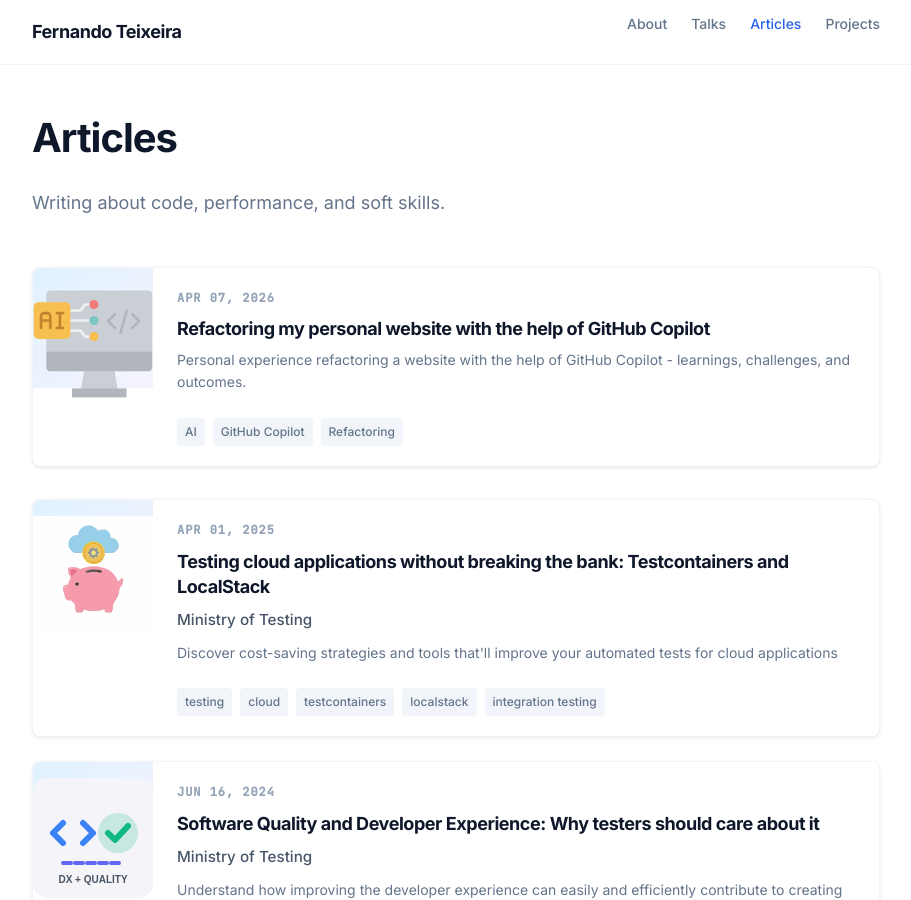
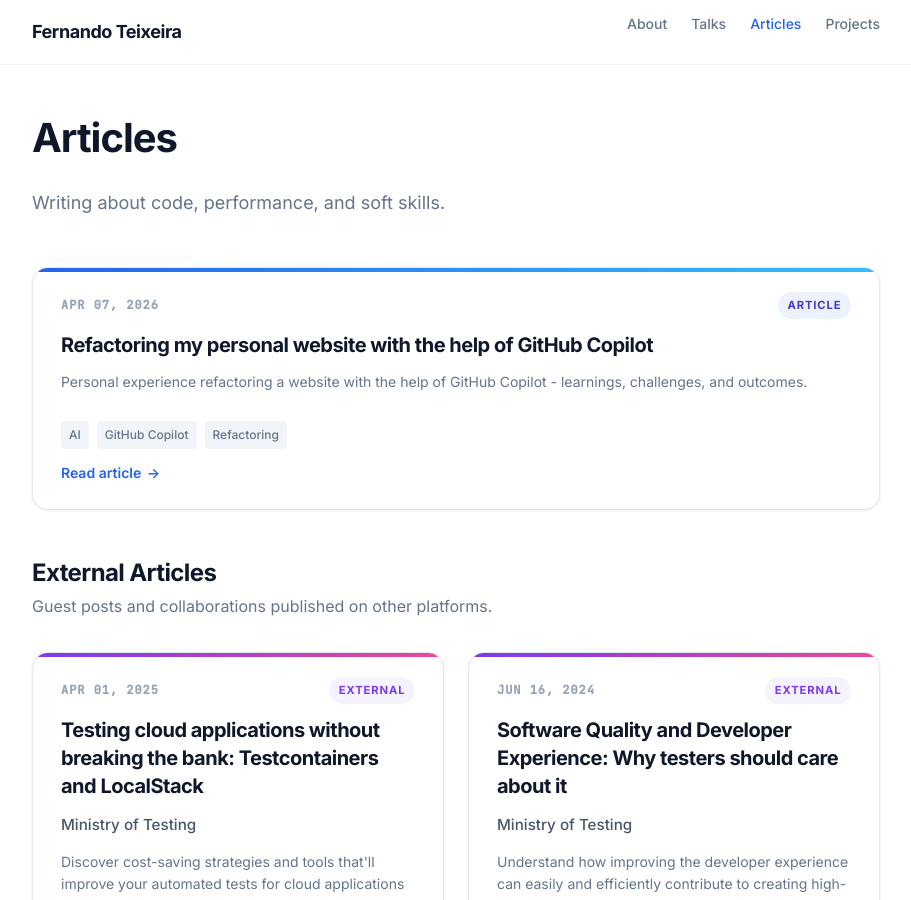
Before and after one commit to teixeira-fernando/teixeira-fernando.github.io, a Jekyll site: the page built from articles.md, in a window 1280 px wide and 900 px high. Shown: the whole window, without its empty margins (184-1095 px from the left). Built offline with Jekyll 4.4.1, drawn with Linux system fonts in a browser that asks for light colours; some of the changed text lies outside the part shown.

Commit message:
Redesign articles list without thumbnails
Agent-Logs-Url: https://github.com/teixeira-fernando/personal-website/sessions/130b2ed9-1315-4e10-a5dd-acd9ae1b004f

Co-authored-by: teixeira-fernando <32043860+teixeira-fernando@users.noreply.github.com>

```diff
--- a/articles.md
+++ b/articles.md
@@ -14,33 +14,26 @@ description: Technical articles and blog posts
 {% if articles.size > 0 %}
 <div class="articles-grid">
   {% for article in articles %}
-  {% assign article_image = article.banner_image | default: article.image | default: '/assets/images/articles/default-article.svg' %}
-  {% if article_image contains '://' %}
-    {% assign article_image_url = article_image %}
-  {% else %}
-    {% assign article_image_url = article_image | relative_url %}
-  {% endif %}
-  <article class="article-item">
+  <article class="article-item article-item--internal">
     <a href="{{ article.url | relative_url }}" class="article-card-link" aria-label="Read {{ article.title }}">
-      <div class="article-visual">
-        <img src="{{ article_image_url }}" alt="{{ article.title }} cover image">
+      <div class="article-meta-row">
+        <time class="article-date">{{ article.date | date: "%b %d, %Y" }}</time>
+        <span class="article-type">Article</span>
       </div>
-      <div class="article-body">
-        <time class="article-date">{{ article.date | date: "%b %d, %Y" }}</time>
-        <h2 class="article-title">{{ article.title }}</h2>
-        {% if article.description %}
-        <p class="article-excerpt">{{ article.description }}</p>
-        {% elsif article.excerpt %}
-        <p class="article-excerpt">{{ article.excerpt | strip_html | truncatewords: 30 }}</p>
-        {% endif %}
-        {% if article.tags %}
-        <div class="article-tags">
-          {% for tag in article.tags %}
-          <span class="tag">{{ tag }}</span>
-          {% endfor %}
-        </div>
-        {% endif %}
+      <h2 class="article-title">{{ article.title }}</h2>
+      {% if article.description %}
+      <p class="article-excerpt">{{ article.description }}</p>
+      {% elsif article.excerpt %}
+      <p class="article-excerpt">{{ article.excerpt | strip_html | truncatewords: 30 }}</p>
+      {% endif %}
+      {% if article.tags %}
+      <div class="article-tags">
+        {% for tag in article.tags %}
+        <span class="tag">{{ tag }}</span>
+        {% endfor %}
       </div>
+      {% endif %}
+      <span class="article-cta">Read article</span>
     </a>
   </article>
   {% endfor %}
@@ -51,40 +44,37 @@ description: Technical articles and blog posts
 
 {% assign external_articles = site.data.external_articles | sort: 'date' | reverse %}
 {% if external_articles and external_articles.size > 0 %}
-<section class="external-articles" style="margin-top: 2rem;">
+<section class="external-articles" style="margin-top: 3rem;">
+  <div class="external-header">
+    <h2>External Articles</h2>
+    <p>Guest posts and collaborations published on other platforms.</p>
+  </div>
 
   <div class="articles-grid">
     {% for external in external_articles %}
-    {% assign external_image = external.image | default: '/assets/images/articles/default-article.svg' %}
-    {% if external_image contains '://' %}
-      {% assign external_image_url = external_image %}
-    {% else %}
-      {% assign external_image_url = external_image | relative_url %}
-    {% endif %}
-    <article class="article-item">
+    <article class="article-item article-item--external">
       <a href="{{ external.url }}" target="_blank" rel="noopener noreferrer" class="article-card-link" aria-label="Read {{ external.title }} (opens in new window)">
-        <div class="article-visual">
-          <img src="{{ external_image_url }}" alt="{{ external.title }} external cover image">
-        </div>
-        <div class="article-body">
+        <div class="article-meta-row">
           {% if external.date %}
           <time class="article-date">{{ external.date | date: "%b %d, %Y" }}</time>
           {% endif %}
-          <h2 class="article-title">{{ external.title }}</h2>
-          {% if external.publication %}
-          <p class="article-publication">{{ external.publication }}</p>
-          {% endif %}
-          {% if external.description %}
-          <p class="article-excerpt">{{ external.description }}</p>
-          {% endif %}
-          {% if external.tags %}
-          <div class="article-tags">
-            {% for tag in external.tags %}
-            <span class="tag">{{ tag }}</span>
-            {% endfor %}
-          </div>
-          {% endif %}
+          <span class="article-type">External</span>
         </div>
+        <h2 class="article-title">{{ external.title }}</h2>
+        {% if external.publication %}
+        <p class="article-publication">{{ external.publication }}</p>
+        {% endif %}
+        {% if external.description %}
+        <p class="article-excerpt">{{ external.description }}</p>
+        {% endif %}
+        {% if external.tags %}
+        <div class="article-tags">
+          {% for tag in external.tags %}
+          <span class="tag">{{ tag }}</span>
+          {% endfor %}
+        </div>
+        {% endif %}
+        <span class="article-cta">Read article</span>
       </a>
     </article>
     {% endfor %}
--- a/assets/css/main.css
+++ b/assets/css/main.css
@@ -554,18 +554,18 @@ pre code {
     font-size: 1.125rem;
   }
 
-  /* Stack article cards vertically on mobile */
-  .article-item {
-    flex-direction: column;
+  /* Article cards on mobile */
+  .article-card-link {
+    padding: 1.25rem;
   }
 
-  .article-card-link {
+  .article-meta-row {
     flex-direction: column;
+    align-items: flex-start;
   }
 
-  .article-visual {
-    width: 100%;
-    height: 160px;
+  .article-title {
+    font-size: 1.125rem;
   }
 }
 
@@ -853,34 +853,51 @@ button:focus {
 
 /* Articles list grid layout */
 .articles-grid {
-  display: flex;
-  flex-direction: column;
+  display: grid;
+  grid-template-columns: repeat(auto-fit, minmax(260px, 1fr));
   gap: 1.5rem;
 }
 
 .article-item {
-  border: 1px solid #f1f5f9;
-  border-radius: 0.5rem;
-  overflow: hidden;
-  background-color: #ffffff;
-  display: flex;
-  flex-direction: row;
-  box-shadow: 0 1px 3px rgba(15, 23, 42, 0.1);
-  transition: transform 0.2s ease, box-shadow 0.2s ease;
-}
-
-.article-item:hover {
-  transform: translateY(-2px);
-  box-shadow: 0 4px 12px rgba(15, 23, 42, 0.15);
+  margin: 0;
 }
 
 .article-card-link {
   display: flex;
-  flex-direction: row;
+  flex-direction: column;
+  gap: 0.75rem;
   text-decoration: none;
   color: inherit;
   width: 100%;
-  align-items: flex-start;
+  height: 100%;
+  padding: 1.5rem 1.75rem;
+  border-radius: 1rem;
+  border: 1px solid #e2e8f0;
+  background-color: #ffffff;
+  box-shadow: 0 1px 3px rgba(15, 23, 42, 0.08);
+  position: relative;
+  overflow: hidden;
+  transition: transform 0.2s ease, box-shadow 0.2s ease, border-color 0.2s ease;
+}
+
+.article-card-link::before {
+  content: '';
+  position: absolute;
+  top: 0;
+  left: 0;
+  right: 0;
+  height: 4px;
+  background: linear-gradient(90deg, #2563eb, #38bdf8);
+}
+
+.article-item--external .article-card-link::before {
+  background: linear-gradient(90deg, #7c3aed, #ec4899);
+}
+
+.article-card-link:hover {
+  transform: translateY(-3px);
+  box-shadow: 0 12px 24px rgba(15, 23, 42, 0.12);
+  border-color: #bfdbfe;
 }
 
 .article-card-link:focus {
@@ -888,26 +905,11 @@ button:focus {
   outline-offset: 2px;
 }
 
-.article-visual {
-  flex-shrink: 0;
-  width: 120px;
-  height: 120px;
-  background: linear-gradient(135deg, #e0f2fe, #f5f3ff);
-}
-
-.article-visual img {
-  width: 100%;
-  height: 100%;
-  object-fit: cover;
-  display: block;
-}
-
-.article-body {
-  padding: 1.25rem 1.5rem;
+.article-meta-row {
   display: flex;
-  flex-direction: column;
-  gap: 0.5rem;
-  flex: 1;
+  align-items: center;
+  justify-content: space-between;
+  gap: 0.75rem;
 }
 
 .article-date {
@@ -920,22 +922,28 @@ button:focus {
   margin: 0;
 }
 
+.article-type {
+  background-color: #eef2ff;
+  color: #4338ca;
+  font-size: 0.7rem;
+  font-weight: 700;
+  text-transform: uppercase;
+  letter-spacing: 0.08em;
+  padding: 0.25rem 0.6rem;
+  border-radius: 999px;
+}
+
+.article-item--external .article-type {
+  background-color: #f5f3ff;
+  color: #7c3aed;
+}
+
 .article-title {
-  font-size: 1.125rem;
+  font-size: 1.25rem;
   font-weight: 700;
   margin: 0;
   color: #0f172a;
   line-height: 1.4;
-}
-
-.article-title a {
-  color: #0f172a;
-  text-decoration: none;
-  transition: color 0.2s ease;
-}
-
-.article-title a:hover {
-  color: #2563eb;
 }
 
 .article-publication {
@@ -950,6 +958,25 @@ button:focus {
   line-height: 1.6;
   margin: 0;
   font-size: 0.875rem;
+}
+
+.article-cta {
+  margin-top: auto;
+  font-size: 0.875rem;
+  font-weight: 600;
+  color: #2563eb;
+  display: inline-flex;
+  align-items: center;
+  gap: 0.35rem;
+}
+
+.article-cta::after {
+  content: '→';
+  transition: transform 0.2s ease;
+}
+
+.article-card-link:hover .article-cta::after {
+  transform: translateX(4px);
 }
 
 .external-header {
```
